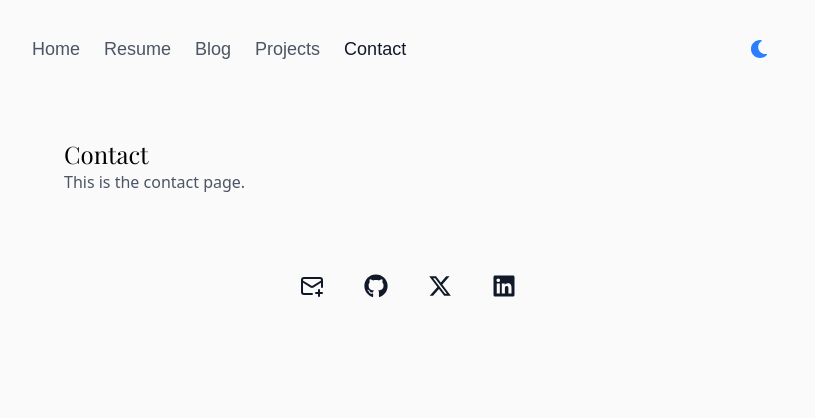
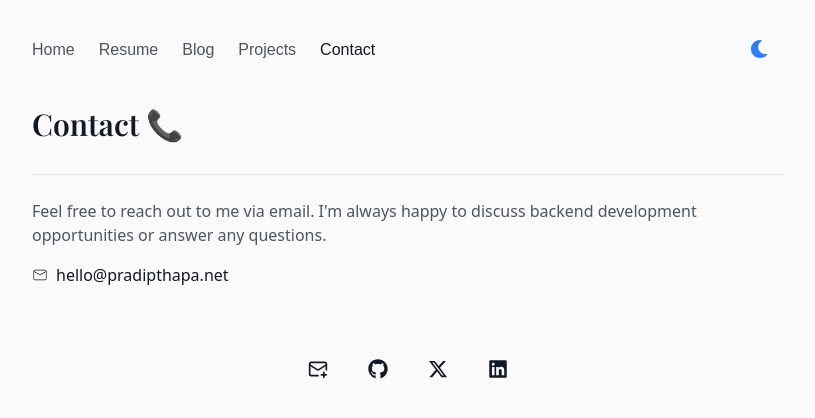
Before and after one commit to thepradipthapa/pradipthapa.net, a Next.js app: page /contact in a window 1280 px wide. Shown: the top 418 px of the page, without its empty margins (232-1047 px from the left). Built offline with nearby package versions, Linux system fonts and the light colour scheme; a web font is replaced by a local one.

Commit message:
feat: implement Contact page

```diff
--- a/src/app/contact/page.tsx
+++ b/src/app/contact/page.tsx
@@ -1,8 +1,31 @@
+"use client";
+
+import Link from "next/link";
+import { CiMail } from "react-icons/ci";
+import { siteMap } from "@/lib/config/site-config";
+
 export default function Contact() {
   return (
-    <div className="p-8">
-      <h1 className="text-2xl font-heading">Contact</h1>
-      <p className="text-gray-600">This is the contact page.</p>
+    <div className="flex flex-col divide-y divide-border-light dark:divide-border-dark">
+      <div className="flex flex-col pb-6">
+        <h1 className="text-3xl font-heading font-semibold mb-2 text-primary-light dark:text-primary-dark">
+          Contact 📞
+        </h1>
+      </div>
+
+      <section className="flex flex-col gap-4 py-6">
+        <p className="text-secondary-light dark:text-secondary-dark">
+          Feel free to reach out to me via email. I'm always happy to discuss backend development opportunities or answer any questions.
+        </p>
+
+        <Link
+          href={siteMap.mailTo}
+          className="inline-flex items-center gap-2 text-primary-light dark:text-primary-dark hover:underline focus:outline-none transition-colors"
+        >
+          <CiMail />
+          hello@pradipthapa.net
+        </Link>
+      </section>
     </div>
   );
 }
--- a/src/app/globals.css
+++ b/src/app/globals.css
@@ -8,7 +8,7 @@
   --font-heading: var(--font-heading);
   --font-body: var(--font-body);
 
-  /* fro Light Mode */
+  /* for Light Mode */
   --color-background-light: #FAFAFA;       /* Page background */
   --color-primary-light: #111827;          /* Main text / headings */
   --color-secondary-light: #4B5563;        /* Subtext / secondary info */
--- a/src/app/projects/page.tsx
+++ b/src/app/projects/page.tsx
@@ -1,8 +1,72 @@
-export default function Projects() {
+import { FaGithub, FaExternalLinkAlt } from 'react-icons/fa';
+
+type Project = {
+  title: string;
+  description: string;
+  techStack: string[];
+  role: string;
+  features: string[];
+  links: {
+    github: string;
+    demo?: string;
+    live?: string;
+  };
+};
+export const projects: Project[] = [
+  {
+    title: "Scalable Authentication API",
+    description:
+      "REST API for user registration, login, and role-based access control. Built with Django REST Framework and deployed via Docker.",
+    techStack: ["Python", "Django REST Framework", "PostgreSQL", "Docker"],
+    role: "Backend Developer",
+    features: [
+      "JWT authentication with refresh tokens",
+      "Role-based access control middleware",
+      "Dockerized deployment with PostgreSQL",
+    ],
+    links: {
+      github: "https://github.com/thepradipthapa/auth-api",
+      demo: "https://auth-api-demo.vercel.app/docs",
+    },
+  },
+  {
+    title: "E-commerce API",
+    description:
+      "REST API for managing products, orders, and payments. Includes JWT authentication and PostgreSQL database integration.",
+    techStack: ["Python", "Django", "DRF", "PostgreSQL", "Docker"],
+    role: "Backend Developer",
+    features: [
+      "Product and order management endpoints",
+      "JWT-based authentication",
+      "Containerized deployment with Docker",
+    ],
+    links: {
+      github: "https://github.com/thepradipthapa/ecommerce-api",
+    },
+  },
+  {
+    title: "Portfolio Website",
+    description:
+      "Minimal recruiter-friendly portfolio built with Next.js 16 and Tailwind CSS v4, featuring dark/light mode and responsive design.",
+    techStack: ["Next.js", "Tailwind CSS", "TypeScript"],
+    role: "Full-stack Developer",
+    features: [
+      "Responsive design with light/dark mode",
+      "Custom theme tokens with Tailwind v4",
+      "Optimized for recruiter readability",
+    ],
+    links: {
+      github: "https://github.com/thepradipthapa/portfolio",
+      live: "https://pradipthapa.net",
+    },
+  },
+];
+
+
+export default function ProjectsSection() {
   return (
-    <div className="p-8">
-      <h1 className="text-2xl font-heading">Project</h1>
-      <p className="text-gray-600">This is the project page.</p>
-    </div>
+    <>
+    <div>Project</div>
+    </>
   );
 }
--- a/src/components/Footer.tsx
+++ b/src/components/Footer.tsx
@@ -40,7 +40,7 @@ export default function Footer() {
               rel="noopener noreferrer"
               className="p-2 rounded transition-colors text-primary-light dark:text-primary-dark"
             >
-              <Icon className="text-2xl" />
+              <Icon className="text-xl" />
             </Link>
           </li>
         ))}
--- a/src/components/Navbar.tsx
+++ b/src/components/Navbar.tsx
@@ -34,7 +34,7 @@ export default function Navbar() {
       <ul className="flex space-x-6">
         {items.map((item)=> (
           <li key={item.title}>
-            <Link href={item.href} className={` ${pathname === item.href ? "text-primary-light dark:text-primary-dark" : "text-secondary-light dark:text-secondary-dark"}`} >
+            <Link href={item.href} className={` ${pathname === item.href ? "text-primary-light dark:text-primary-dark" : "text-secondary-light dark:text-secondary-dark"} text-base`} >
             {item.title}
             </Link>
           </li>
```
